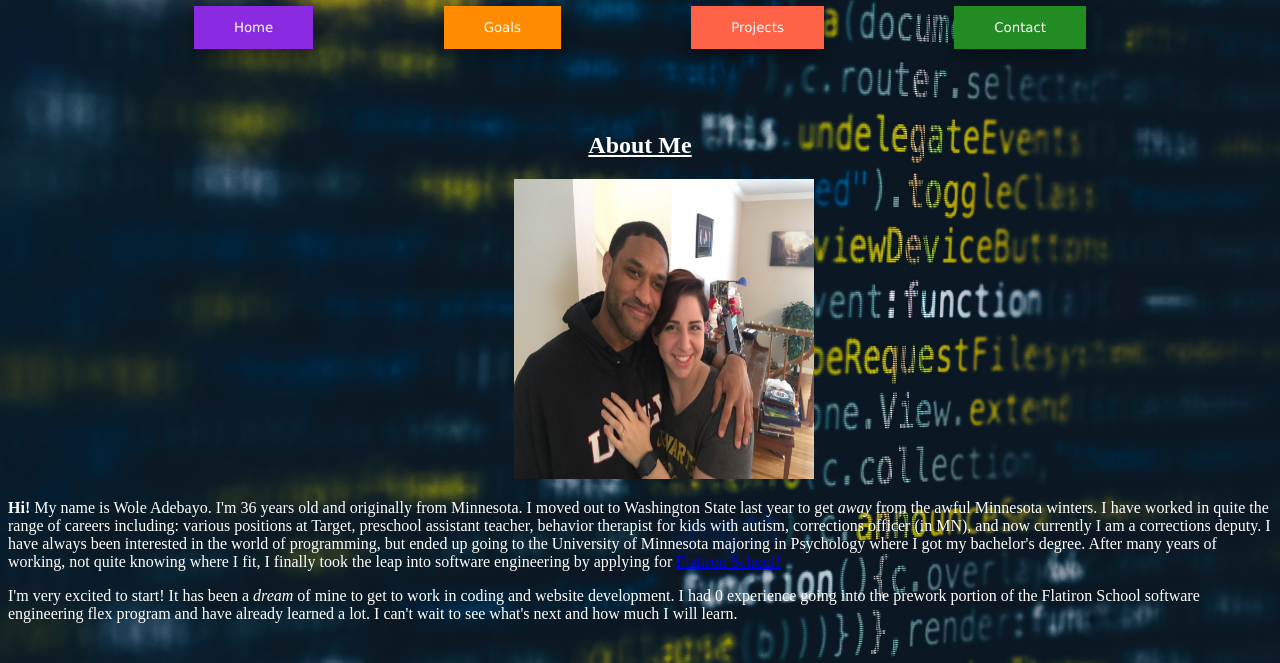
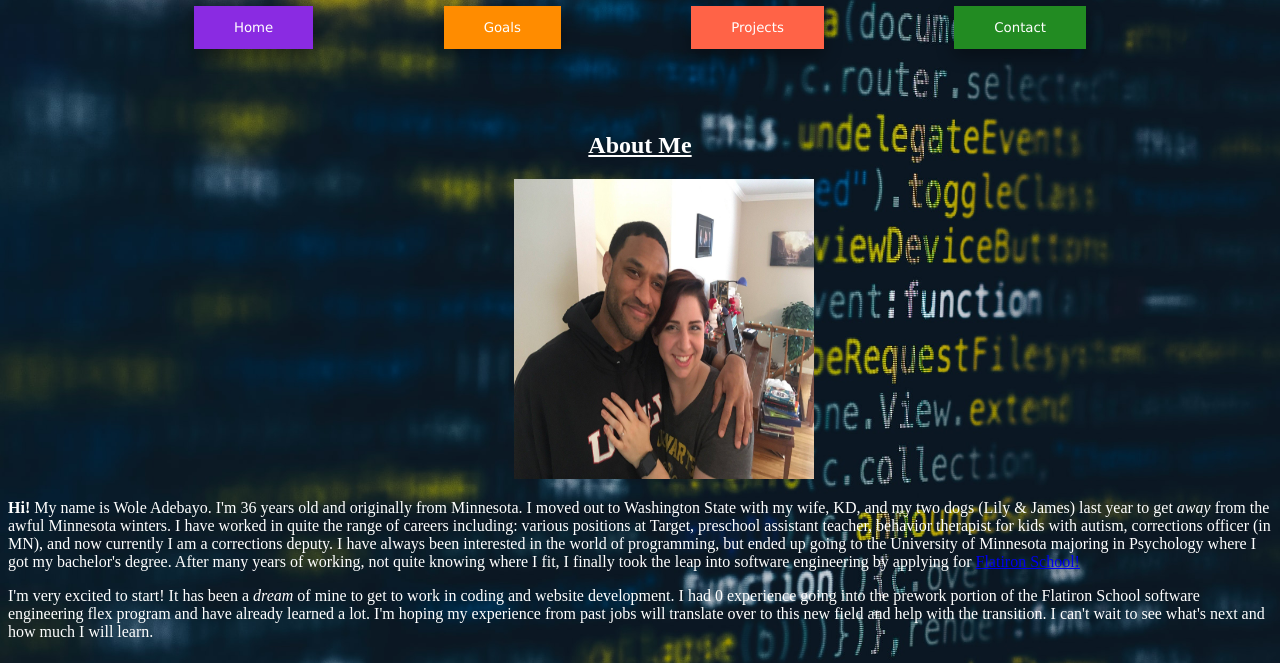
Before and after one commit to WTAdebayo/My_Personal_Website, a plain HTML site: page aboutme.html in a window 1280 px wide. Shown: the part 137-800 px from the top of the page. Drawn offline with Linux system fonts and the light colour scheme.

Commit message:
added content to about me

```diff
--- a/aboutme.html
+++ b/aboutme.html
@@ -28,8 +28,15 @@
             <img id="married" src="./images/married.JPG"
                 alt="My Wife and me"/>
         </div>
-        <p class="about me"> <strong>Hi!</strong> My name is Wole Adebayo. I'm 36 years old and originally from Minnesota. I moved out to Washington State last year to get <em>away</em> from the awful Minnesota winters. I have worked in quite the range of careers including: various positions at Target, preschool assistant teacher, behavior therapist for kids with autism, corrections officer (in MN), and now currently I am a corrections deputy. I have always been interested in the world of programming, but ended up going to the University of Minnesota majoring in Psychology where I got my bachelor's degree. After many years of working, not quite knowing where I fit, I finally took the leap into software engineering by applying for <a href="https://flatironschool.com/">Flatiron School!</a></p>
-        <p class="about me">I'm very excited to start! It has been a <em>dream</em> of mine to get to work in coding and website development. I had 0 experience going into the prework portion of the Flatiron School software engineering flex program and have already learned a lot. I can't wait to see what's next and how much I will learn.</p>
+        <p class="about me"> <strong>Hi!</strong> My name is Wole Adebayo. I'm 36 years old and originally from Minnesota.
+            I moved out to Washington State with my wife, KD, and my two dogs (Lily & James) last year to get <em>away</em> from the awful Minnesota winters.
+            I have worked in quite the range of careers including: various positions at Target, preschool assistant teacher, behavior therapist for kids with autism,
+            corrections officer (in MN), and now currently I am a corrections deputy. I have always been interested in the world of programming, but ended up going to
+            the University of Minnesota majoring in Psychology where I got my bachelor's degree. After many years of working, not quite knowing where I fit, I finally
+            took the leap into software engineering by applying for <a href="https://flatironschool.com/">Flatiron School!</a> </p>
+        <p class="about me">I'm very excited to start! It has been a <em>dream</em> of mine to get to work in coding and website development. I had 0 experience going
+            into the prework portion of the Flatiron School software engineering flex program and have already learned a lot. I'm hoping my experience
+            from past jobs will translate over to this new field and help with the transition. I can't wait to see what's next and how much I will learn.</p>
 
     </body>
  </html>
```
